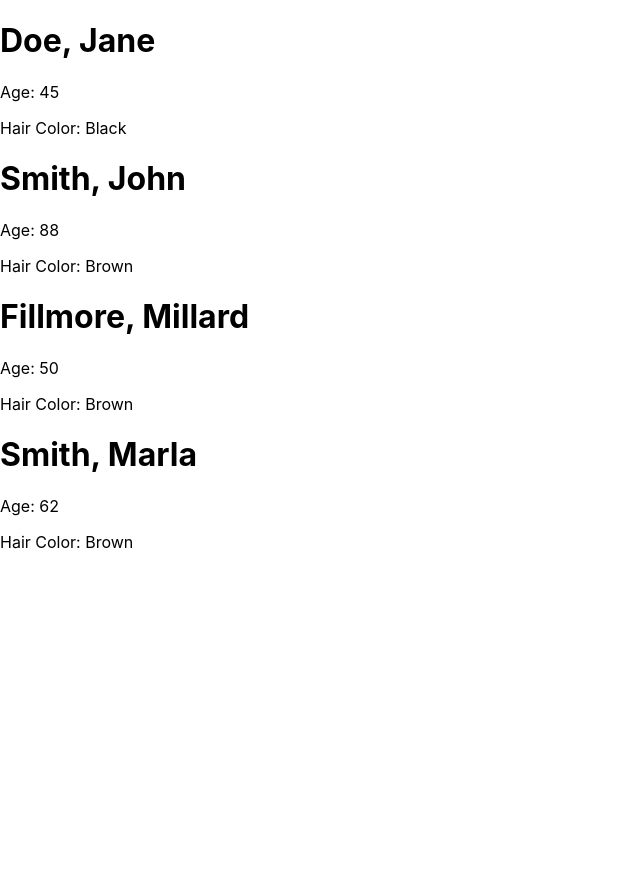
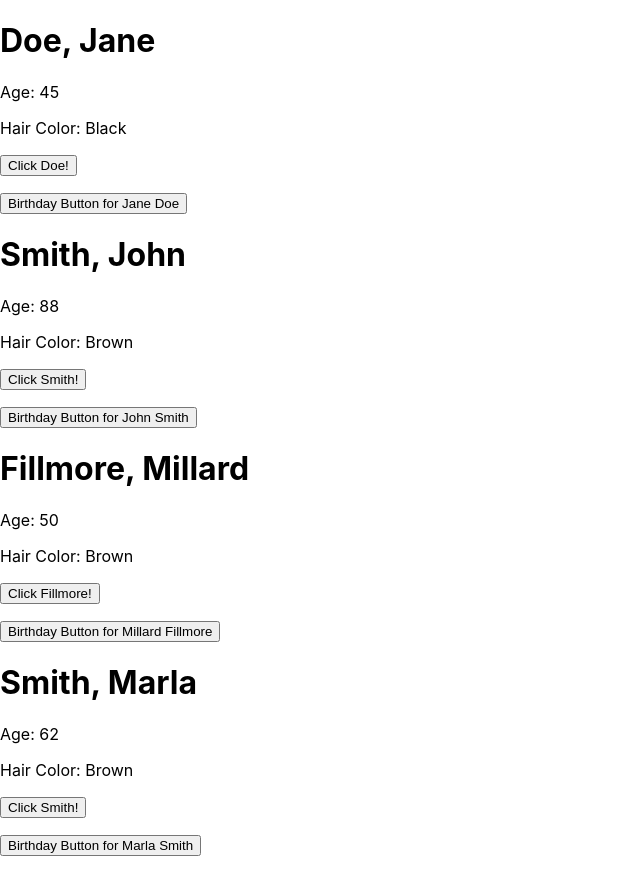
Before and after one commit to swynnejr/MERN, a React (Create React App) app in the folder Fundementals/first_jsx/first_jsx/: page / in a window 1280 px wide. Shown: the whole page, without its empty margins (0-640 px from the left). Before the commit the page ends 800 px from the top, so only its background shows below. Built offline with nearby package versions, Linux system fonts and the light colour scheme.

Commit message:
Final: Putting it together

```diff
--- a/Fundementals/first_jsx/first_jsx/src/App.js
+++ b/Fundementals/first_jsx/first_jsx/src/App.js
@@ -19,7 +19,7 @@
 
 
 import React from "react";
-import PeopleComponent from "./components/SomeClassComponent.js";
+import PeopleComponent from "./components/SomeClassComponent.jsx";
 
 
 class Person {
--- a/Fundementals/first_jsx/first_jsx/src/components/SomeClassComponent.js
+++ b/Fundementals/first_jsx/first_jsx/src/components/SomeClassComponent.jsx
@@ -24,16 +24,33 @@ import React, { Component } from 'react';
 // export default Header;
 
 class PeopleComponent extends Component {
+    constructor(props) {
+        super(props);
+        this.state = {
+            currentAge: this.props.person.age
+        };
+    }
+
     render() {
+        const clickLastName = ()=>{
+            console.log(`You clicked on ${this.props.person.firstName} ${this.props.person.lastName}`);
+            alert(`You clicked on someone that is ${this.props.person.age} years old.`);
+        }
+        const clickBirthdayButton = ()=>{
+            this.setState({currentAge: this.state.currentAge+1})
+        }
         return (
             <div>
                 <h1>
                     {this.props.person.lastName}, {this.props.person.firstName}
                 </h1>
-                <p>Age: {this.props.person.age}</p>
+                <p>Age: {this.state.currentAge}</p>
                 <p>Hair Color: {this.props.person.hairColor}</p>
+                <p><button onClick = {()=> clickLastName()}>Click {this.props.person.lastName}!</button></p>
+                <p><button onClick = {()=> clickBirthdayButton()}>Birthday Button for {this.props.person.firstName} {this.props.person.lastName}</button></p>
             </div>
         );
     }
+
 }
 export default PeopleComponent;
```
